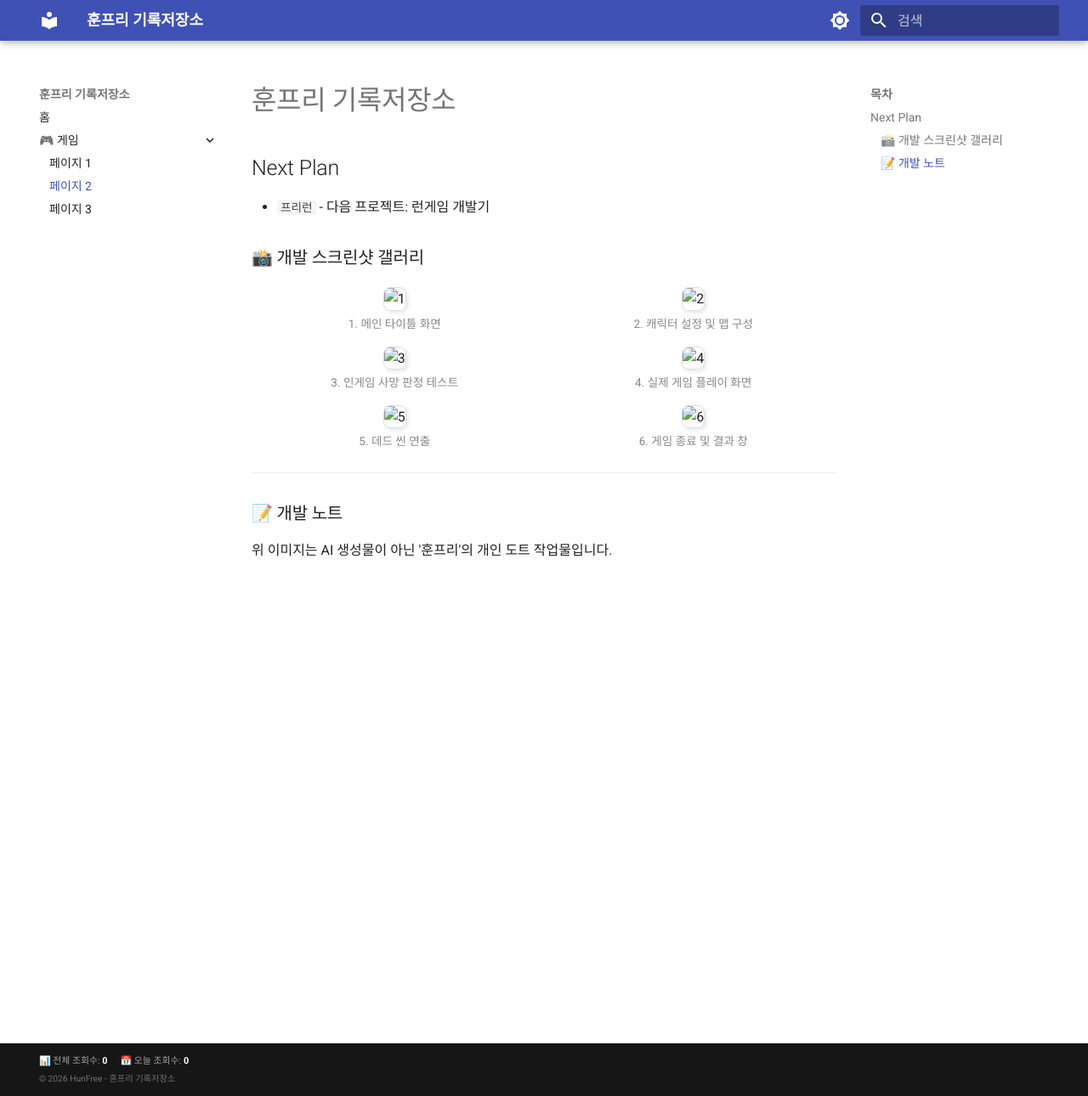
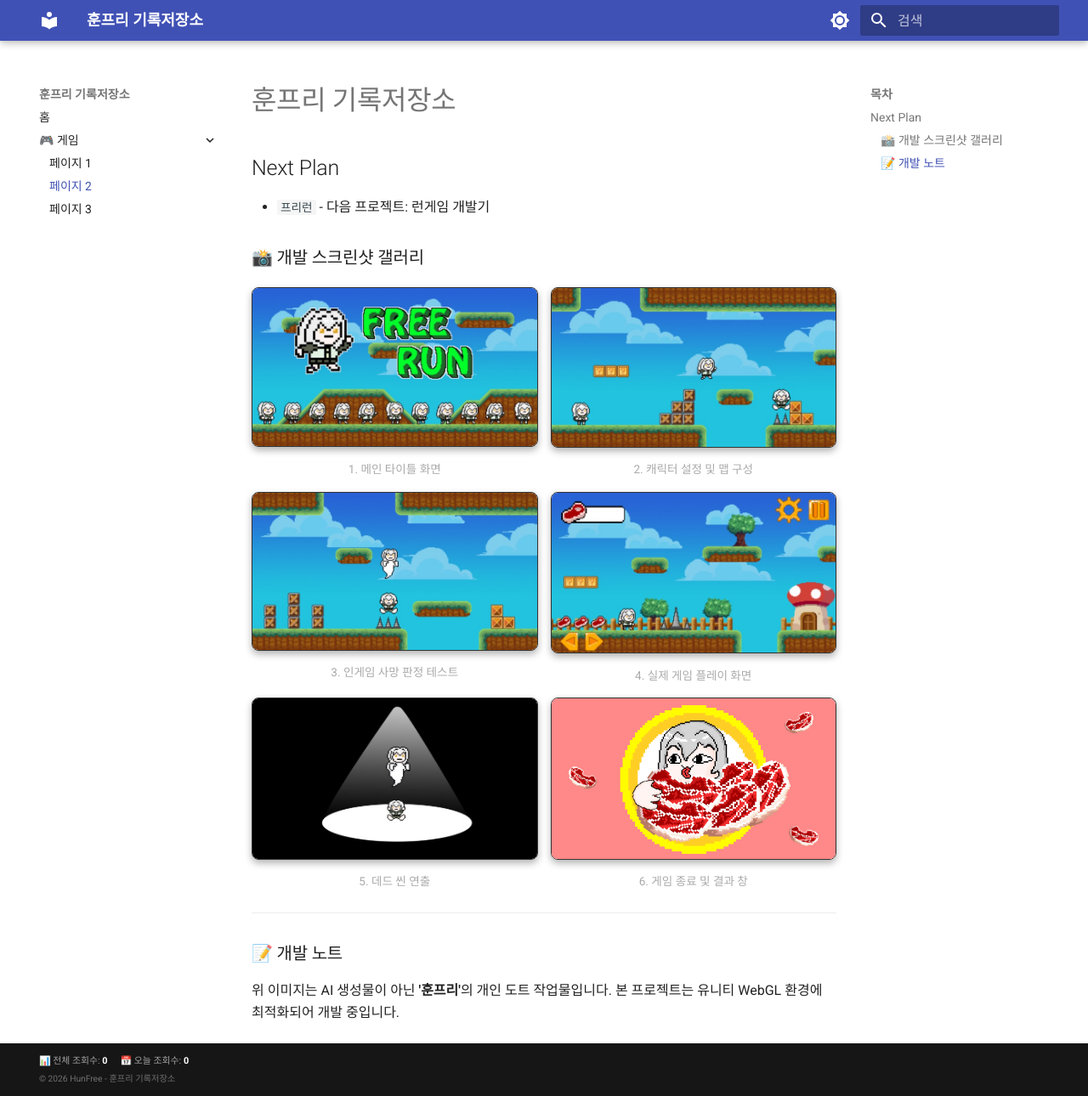
Before and after one commit to Hunfree-1218/FreeWiki, an MkDocs documentation site: the page built from docs/HunFree/Game1.md, in a window 1280 px wide and 1290 px high. Shown: the whole window at 85% size. Built offline with MkDocs 1.6.1 and Material for MkDocs 9.7.7, drawn with Linux system fonts in a browser that asks for light colours; comment, search, counter and statistics services are not loaded.

Commit message:
이미지 경로 뎁스 최적화 및 갤러리 완성

```diff
--- a/docs/HunFree/Game1.md
+++ b/docs/HunFree/Game1.md
@@ -5,9 +5,10 @@
 * `프리런` - 다음 프로젝트: 런게임 개발기
 
 <style>
+  /* 갤러리 레이아웃 설정 */
   .gallery-container {
     display: grid;
-    grid-template-columns: repeat(2, 1fr);
+    grid-template-columns: repeat(2, 1fr); /* 한 줄에 2개 배치 */
     gap: 15px;
     margin: 20px 0;
   }
@@ -17,13 +18,17 @@
   .gallery-item img {
     width: 100%;
     border-radius: 8px;
-    border: 1px solid #ddd;
-    box-shadow: 2px 2px 5px rgba(0,0,0,0.1);
+    border: 1px solid #333; /* 다크 테마에 어울리는 테두리 */
+    box-shadow: 0 4px 8px rgba(0,0,0,0.3);
+    transition: transform 0.2s;
+  }
+  .gallery-item img:hover {
+    transform: scale(1.03); /* 마우스 올리면 살짝 커지는 효과 */
   }
   .image-caption {
-    margin-top: 5px;
+    margin-top: 8px;
     font-size: 0.85em;
-    color: #888;
+    color: #aaa;
   }
 </style>
 
@@ -31,27 +36,27 @@
 
 <div class="gallery-container">
   <div class="gallery-item">
-    <img src="../Image/FreeRunTitle.jpg" alt="1">
+    <img src="../../Image/FreeRunTitle.jpg" alt="Title Screen">
     <div class="image-caption">1. 메인 타이틀 화면</div>
   </div>
   <div class="gallery-item">
-    <img src="../Image/FreeRun1.jpg" alt="2">
+    <img src="../../Image/FreeRun1.jpg" alt="Level Design">
     <div class="image-caption">2. 캐릭터 설정 및 맵 구성</div>
   </div>
   <div class="gallery-item">
-    <img src="../Image/FreeRunInGameDead.jpg" alt="3">
+    <img src="../../Image/FreeRunInGameDead.jpg" alt="In-game Death Check">
     <div class="image-caption">3. 인게임 사망 판정 테스트</div>
   </div>
   <div class="gallery-item">
-    <img src="../Image/FreeRunInGame.jpg" alt="4">
+    <img src="../../Image/FreeRunInGame.jpg" alt="Gameplay">
     <div class="image-caption">4. 실제 게임 플레이 화면</div>
   </div>
   <div class="gallery-item">
-    <img src="../Image/FreeRunDead.jpg" alt="5">
+    <img src="../../Image/FreeRunDead.jpg" alt="Death Scene">
     <div class="image-caption">5. 데드 씬 연출</div>
   </div>
   <div class="gallery-item">
-    <img src="../Image/FreeRunEND.png" alt="6">
+    <img src="../../Image/FreeRunEND.png" alt="End Screen">
     <div class="image-caption">6. 게임 종료 및 결과 창</div>
   </div>
 </div>
@@ -59,4 +64,5 @@
 ---
 
 ### 📝 개발 노트
-위 이미지는 AI 생성물이 아닌 '훈프리'의 개인 도트 작업물입니다.
+위 이미지는 AI 생성물이 아닌 **'훈프리'**의 개인 도트 작업물입니다.
+본 프로젝트는 유니티 WebGL 환경에 최적화되어 개발 중입니다.
```
